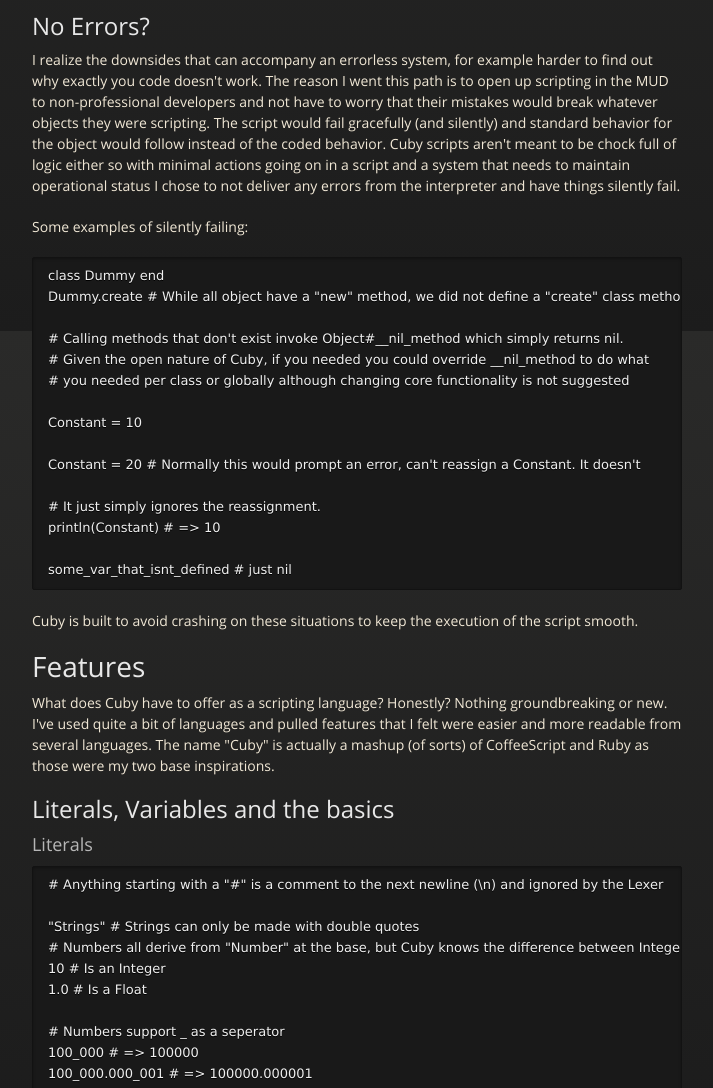
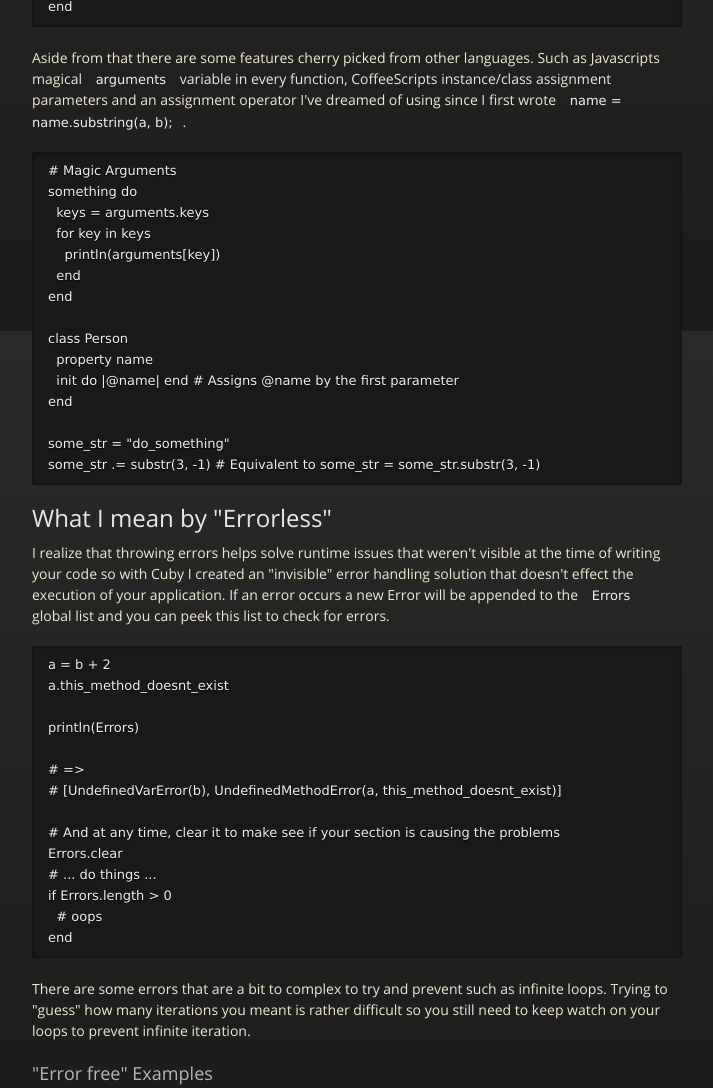
Before and after one commit to bbuck/eleetscript, a plain HTML site: page index.html in a window 1280 px wide. Shown: the part 1269-2357 px from the top of the page, without its empty margins (283-996 px from the left). Drawn offline with nearby package versions, Linux system fonts and the light colour scheme.

Commit message:
Create gh-pages branch via GitHub

```diff
--- a/index.html
+++ b/index.html
@@ -41,16 +41,19 @@
         <h1>
 <a name="what-is-cuby" class="anchor" href="#what-is-cuby"><span class="octicon octicon-link"></span></a>What is Cuby?</h1>
 
-<p>Cuby is a no-error scripting language built to run on top of Ruby applications for additional or easy-to-change pieces of functionality. Cuby's core libraries are meant to be few in number to provide bare essentials and not (by default) allow File or Process access/management making it easy to secure a Cuby runtime (use it's default settings!). The original purpose of Cuby was to act as scripting language for a Ruby MUD server I was building and I wanted something quick to throw in to the application that I could easily run code on and not worry about crashing the server or doing harm to the system itself. </p>
+<p>Cuby is a "errorless" scripting language built to run on top of Ruby applications for additional or easy-to-change pieces of functionality. Cuby's core libraries are meant to be few in number to provide bare essentials and not (by default) allow File or Process access/management making it easy to secure a Cuby runtime (use it's default settings!). The original purpose of Cuby was to act as scripting language for a Ruby MUD server I was building and I wanted something quick to throw in to the application that I could easily run code on and not worry about crashing the server or doing harm to the system itself. </p>
 
 <h2>
 <a name="goals" class="anchor" href="#goals"><span class="octicon octicon-link"></span></a>Goals</h2>
 
 <p>The core goals behind Cuby are to provide a single (or minimal) way to perform certain tasks and have clean syntax that is readable by itself.</p>
 
+<h3>
+<a name="inspiration" class="anchor" href="#inspiration"><span class="octicon octicon-link"></span></a>Inspiration</h3>
+
 <p>Cuby was partly inspired by Ruby where you can define blocks in two different ways:</p>
 
-<div class="highlight"><pre><span class="n">list</span><span class="o">.</span><span class="n">map</span> <span class="k">do</span> <span class="o">|</span><span class="n">item</span><span class="o">|</span>
+<div class="highlight highlight-ruby"><pre><span class="n">list</span><span class="o">.</span><span class="n">map</span> <span class="k">do</span> <span class="o">|</span><span class="n">item</span><span class="o">|</span>
   <span class="n">item</span>
 <span class="k">end</span>
 
@@ -59,7 +62,7 @@
 
 <p>And those are blocks, methods look different:</p>
 
-<div class="highlight"><pre><span class="k">def</span> <span class="nf">some_method</span>
+<div class="highlight highlight-ruby"><pre><span class="k">def</span> <span class="nf">some_method</span>
   <span class="kp">nil</span>
 <span class="k">end</span>
 </pre></div>
@@ -77,25 +80,81 @@ items.map() do |item|
 end
 </code></pre>
 
+<p>Aside from that there are some features cherry picked from other languages. Such as Javascripts magical <code>arguments</code> variable in every function, CoffeeScripts instance/class assignment parameters and an assignment operator I've dreamed of using since I first wrote <code>name = name.substring(a, b);</code>.</p>
+
+<pre lang="cuby"><code># Magic Arguments
+something do
+  keys = arguments.keys
+  for key in keys
+    println(arguments[key])
+  end
+end
+
+class Person
+  property name
+  init do |@name| end # Assigns @name by the first parameter
+end
+
+some_str = "do_something"
+some_str .= substr(3, -1) # Equivalent to some_str = some_str.substr(3, -1)
+</code></pre>
+
 <h2>
-<a name="no-errors" class="anchor" href="#no-errors"><span class="octicon octicon-link"></span></a>No Errors?</h2>
+<a name="what-i-mean-by-errorless" class="anchor" href="#what-i-mean-by-errorless"><span class="octicon octicon-link"></span></a>What I mean by "Errorless"</h2>
 
-<p>I realize the downsides that can accompany an errorless system, for example harder to find out why exactly you code doesn't work. The reason I went this path is to open up scripting in the MUD to non-professional developers and not have to worry that their mistakes would break whatever objects they were scripting. The script would fail gracefully (and silently) and standard behavior for the object would follow instead of the coded behavior. Cuby scripts aren't meant to be chock full of logic either so with minimal actions going on in a script and a system that needs to maintain operational status I chose to not deliver any errors from the interpreter and have things silently fail.</p>
+<p>I realize that throwing errors helps solve runtime issues that weren't visible at the time of writing
+your code so with Cuby I created an "invisible" error handling solution that doesn't effect the execution of your application. If an error occurs a new Error will be appended to the <code>Errors</code> global list and you can peek this list to check for errors.</p>
 
-<p>Some examples of silently failing:</p>
+<pre lang="cuby"><code>a = b + 2
+a.this_method_doesnt_exist
+
+println(Errors)
+
+# =&gt;
+# [UndefinedVarError(b), UndefinedMethodError(a, this_method_doesnt_exist)]
+
+# And at any time, clear it to make see if your section is causing the problems
+Errors.clear
+# ... do things ...
+if Errors.length &gt; 0
+  # oops
+end
+</code></pre>
+
+<p>There are some errors that are a bit to complex to try and prevent such as infinite loops. Trying to "guess" how many iterations you meant is rather difficult so you still need to keep watch on your loops to prevent infinite iteration.</p>
+
+<h3>
+<a name="error-free-examples" class="anchor" href="#error-free-examples"><span class="octicon octicon-link"></span></a>"Error free" Examples</h3>
 
 <pre lang="cuby"><code>class Dummy end
 Dummy.create # While all object have a "new" method, we did not define a "create" class method here
 
-# Calling methods that don't exist invoke Object#__nil_method which simply returns nil.
-# Given the open nature of Cuby, if you needed you could override __nil_method to do what
-# you needed per class or globally although changing core functionality is not suggested
+# Calling methods that don't exist invoke Object#no_method or Object.no_method which simply
+# returns nil. Given the open nature of Cuby, if you needed you could override no_method
+# to do what you needed per class or globally
+
+# Pretty list access
+class Config
+  init do
+    @list = []
+  end
+
+  no_method do |name, value|
+    if name.ends_with?("=")
+      name .= substr(0, -2)
+      @list[name] = value
+    else
+      @list[name]
+    end
+  end
+end
+config = Config.new
+config.my_value = "some awesome string"
 
 Constant = 10
+Constant = 20 # Normally this would prompt an error, can't reassign a Constant. Check Errors
 
-Constant = 20 # Normally this would prompt an error, can't reassign a Constant. It doesn't
-
-# It just simply ignores the reassignment.
+# It just ignores the reassignment.
 println(Constant) # =&gt; 10
 
 some_var_that_isnt_defined # just nil
@@ -107,6 +166,8 @@ some_var_that_isnt_defined # just nil
 <a name="features" class="anchor" href="#features"><span class="octicon octicon-link"></span></a>Features</h1>
 
 <p>What does Cuby have to offer as a scripting language? Honestly? Nothing groundbreaking or new. I've used quite a bit of languages and pulled features that I felt were easier and more readable from several languages. The name "Cuby" is actually a mashup (of sorts) of CoffeeScript and Ruby as those were my two base inspirations.</p>
+
+<p>Again, the core reasoning behind Cuby's syntax was to try and create something that would be easy to jump into with little to memorize and no risk of complete failure (crashing) Cuby could be used to introduced new and budding developers into a project as scripters (and was my intention with the MUD).</p>
 
 <h2>
 <a name="literals-variables-and-the-basics" class="anchor" href="#literals-variables-and-the-basics"><span class="octicon octicon-link"></span></a>Literals, Variables and the basics</h2>
@@ -154,6 +215,18 @@ my_flag = on # better represents the programmers intent, to turn the flag on
 List.new(1, 2, Pair.new("msg", "Hello"))
 
 # This opens this pair functionality to user defined classes and variable assignments
+some_complex_class.set_config_value("config_name" =&gt; "config_value")
+
+# It's important to add that since the pair literal is converted to a
+# new call at runtime you can use dynamic keys (unlike other languages)
+my_dynamic_key = if some_flag_is_on
+  "one"
+else
+  "two"
+end
+
+some_pair = my_dynamic_key =&gt; "a value"
+some_pair.key is my_dynamic_key # =&gt; true
 </code></pre>
 
 <h3>
@@ -171,7 +244,17 @@ $global # Global values start with a $ and belong to the highest level "Namespac
 
 @@class # Belongs to a class, and accessible by all instances of the class.
 
-local # Simple local names, these fallback to methods if no local is defined.
+local # Simple local names.
+# local variables attach to different scopes such depending on where defined
+this_local # is bound to the context of this script
+
+class Sample
+  this_local # is bound to the execution inside this class definition (not methods or instances)
+end
+
+method_name do
+  this_local # is bound to this execution of the method
+end
 
 # Variable names can end with ? or ! characters, these are more generally used for
 # special method meanings where ? represents the method will return true or false
@@ -222,7 +305,7 @@ end
 
 # Here is an add function that takes two parameters, a and b. It's important to note,
 # the result of the last expression is always returned from a method unless an
-# explicit return in encountered. Therefore I could use this method to add numbers
+# explicit return is encountered. Therefore I could use this method to add numbers
 
 ten = add(6, 4)
 println(ten) # =&gt; 10
@@ -258,9 +341,9 @@ g.class_name # =&gt; "Greeter"
 g.to_string # =&gt; "Greeter"
 g.inspect # =&gt; "Greeter"
 g.clone # =&gt; A new instance of Greeter
-g.kind_of?("Greeter") # =&gt; true
-g.kind_of?("Object") # =&gt; true
-g.kind_of?("Number") # =&gt; false
+g.kind_of?(Greeter) # =&gt; true
+g.kind_of?(Object) # =&gt; true
+g.kind_of?(Number) # =&gt; false
 
 # NOTE: While you can change the behavior of the 'new' function it's not recommended
 # as doing so will prevent the class from being able to spawn instances of itself,
@@ -515,7 +598,7 @@ i += 10 # == i = i.+(10)
       <td>Yes</td>
     </tr>
 </tbody>
-</table><p><em><strong>Assignment Operations</strong>: <code>+=</code> <code>-=</code> <code>/=</code> <code>*=</code> <code>%=</code> `</em>*=`</p>
+</table><p>*__Assignment Operations__: <code>+=</code> <code>-=</code> <code>/=</code> <code>*=</code> <code>%=</code> <code>**=</code> <code>.=</code></p>
       </section>
 
     </div>
```
Also changed, not shown: params.json (+1 -1 lines).
